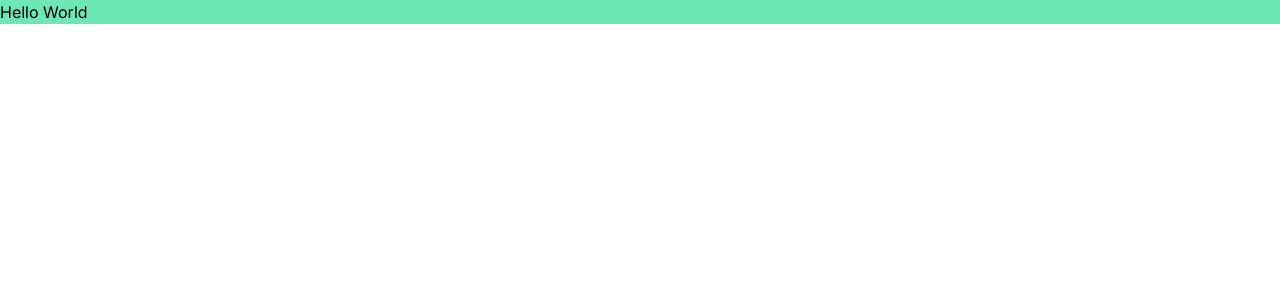
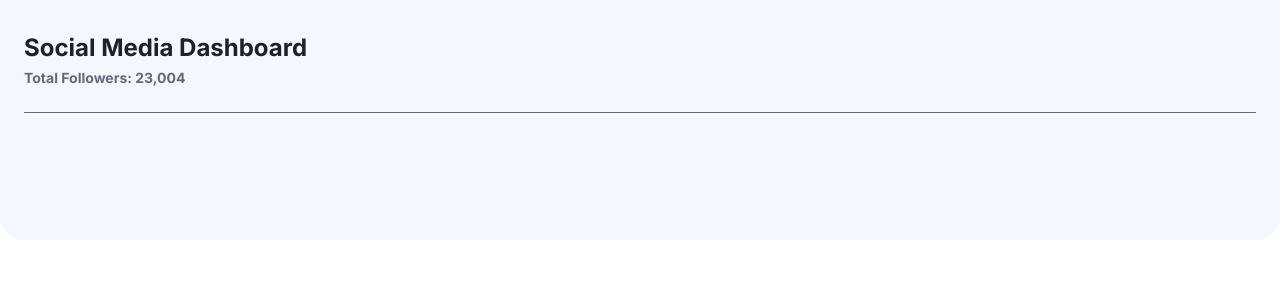
Before and after one commit to R3ygoski/dashboard-app-next, a Next.js app: page / in a window 1280 px wide. Shown: the top 300 px of the page. Built offline with nearby package versions, Linux system fonts and the light colour scheme.

Commit message:
Add: Main Layout

```diff
--- a/src/app/layout.tsx
+++ b/src/app/layout.tsx
@@ -20,7 +20,10 @@ export default function RootLayout({
 }>) {
   return (
     <html lang="en">
-      <body className={`${inter.className}`}>{children}</body>
+      <body className={`bg-main-light-background ${inter.className}`}>
+        <div className="absolute w-full h-60 rounded-b-3xl -z-10 bg-main-light-background-top"></div>
+        {children}
+      </body>
     </html>
   );
 }
--- a/src/app/page.tsx
+++ b/src/app/page.tsx
@@ -1,3 +1,15 @@
 export default function Home() {
-  return <main className="bg-emerald-300">Hello World</main>;
+  return (
+    <main className="px-6 py-8">
+      <section>
+        <h1 className="text-2xl font-bold text-main-light-strong-text">
+          Social Media Dashboard
+        </h1>
+        <p className="my-1 text-sm font-bold text-main-light-text">
+          Total Followers: 23,004
+        </p>
+        <div className="h-[1px] w-full mt-6 bg-main-light-text"></div>
+      </section>
+    </main>
+  );
 }
```
